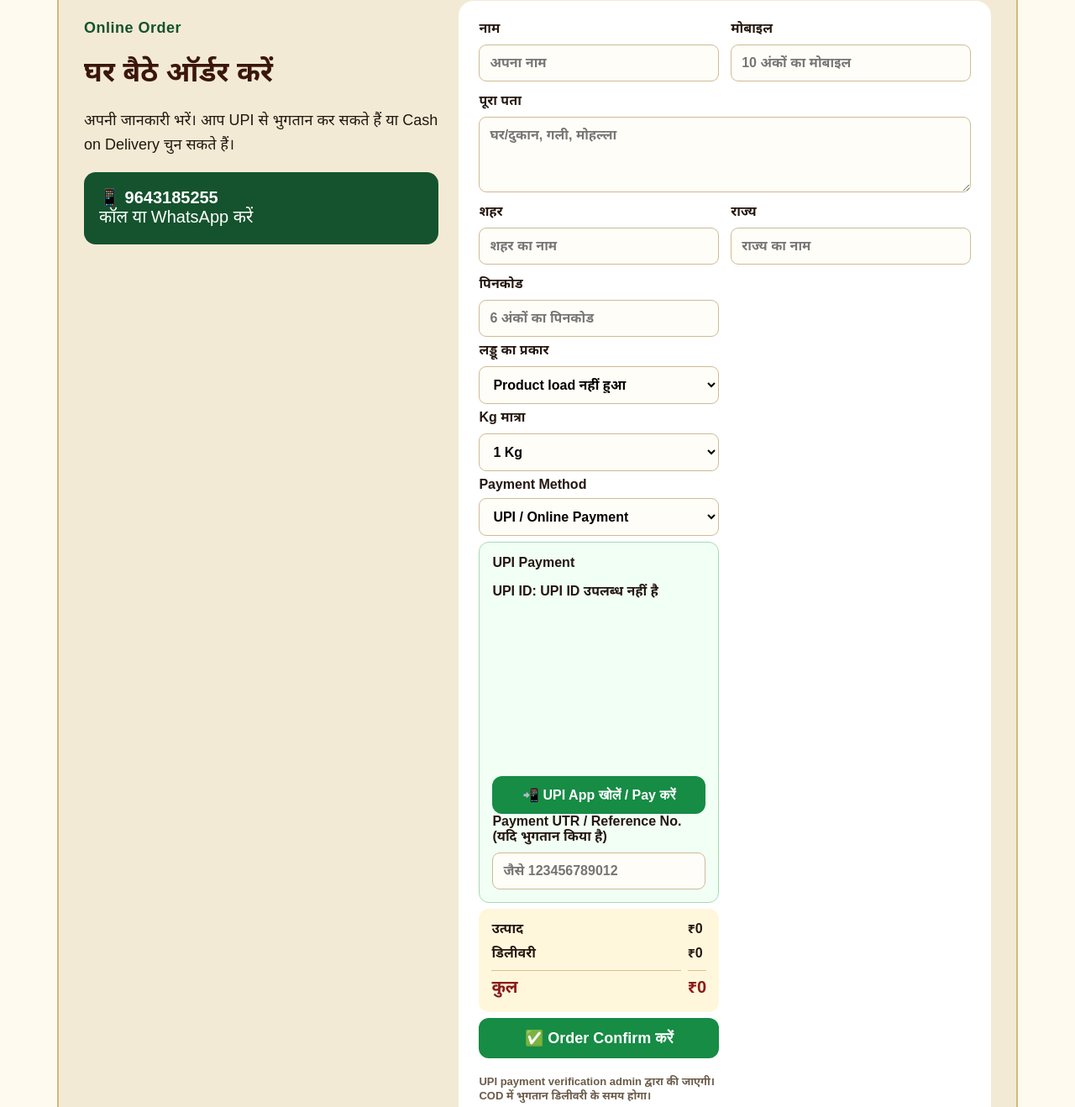
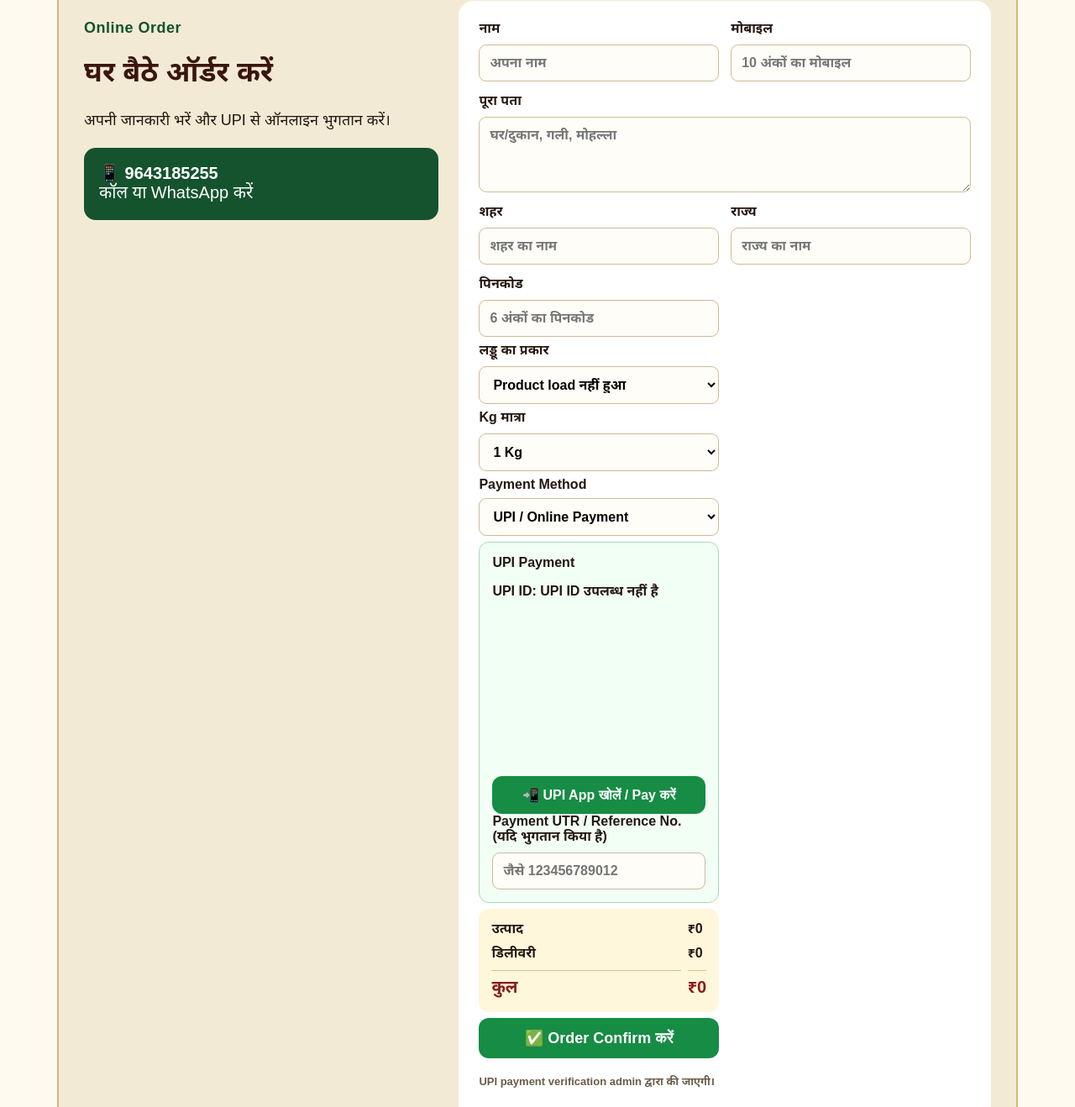
Before and after one commit to 23samagriladdu/23swasthyavardhakladdu, a website: page index.html in a window 1280 px wide. Shown: the part 1157-2475 px from the top of the page at 84% size. Drawn offline with Linux system fonts and the light colour scheme; no server answers.

Commit message:
Update index.html

```diff
--- a/index.html
+++ b/index.html
@@ -425,8 +425,7 @@
         </h2>
 
         <p>
-          अपनी जानकारी भरें। आप UPI से भुगतान कर सकते हैं
-          या Cash on Delivery चुन सकते हैं।
+  अपनी जानकारी भरें और UPI से ऑनलाइन भुगतान करें।
 </p>
 
         <div class="contact-box">
@@ -586,15 +585,9 @@
   Payment Method
 
   <select id="paymentMethod">
-
     <option value="UPI">
       UPI / Online Payment
     </option>
-
-            <option value="COD">
-              Cash on Delivery
-            </option>
-
   </select>
 
 </label>
@@ -692,7 +685,6 @@
         <p class="small">
 
   UPI payment verification admin द्वारा की जाएगी।
-          COD में भुगतान डिलीवरी के समय होगा।
 
 </p>
 
```
Lines whose indentation alone changed are shown as unchanged.
